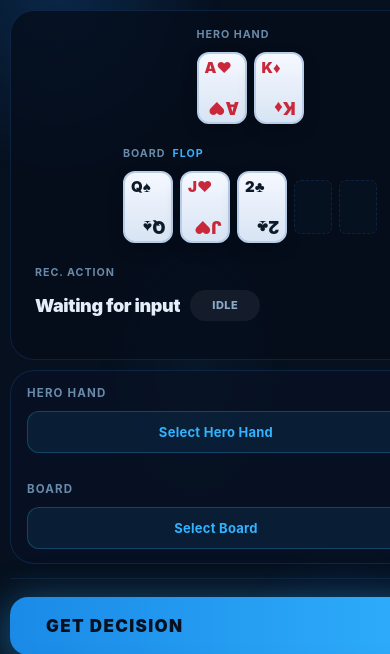
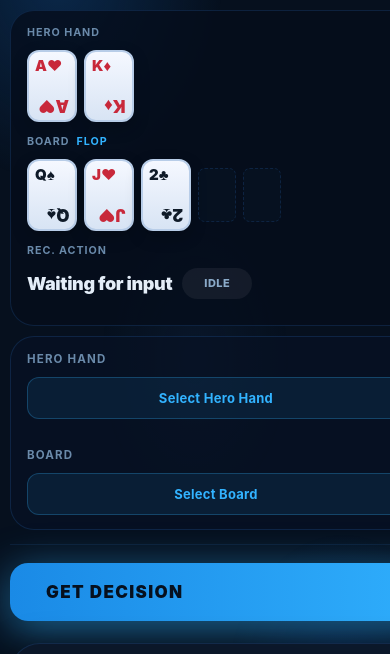
Before and after one commit to luzon123/EquiEdgeAI, a Flask app: page /app in a window 390 px wide. Shown: the part 63-717 px from the top of the page. Run offline with Flask 3, Linux system fonts and the light colour scheme; a user stored in the database is signed in.

Commit message:
fix the mobile layout#2

```diff
--- a/templates/app.html
+++ b/templates/app.html
@@ -2,7 +2,7 @@
 {% block title %}Engine{% endblock %}
 
 {% block extra_head %}
-<link rel="stylesheet" href="{{ url_for('static', filename='css/styles.css') }}?v=3" />
+<link rel="stylesheet" href="{{ url_for('static', filename='css/styles.css') }}?v=4" />
 <style>
 /* ── Mode toggle bar ──────────────────────────────────────── */
 .mode-toggle-bar {
@@ -247,7 +247,8 @@
   border-color: rgba(50, 179, 255, 0.48);
   box-shadow: 0 0 14px rgba(50, 179, 255, 0.14);
 }
-@media (max-width: 640px) {
+@media (max-width: 820px) {
+  /* Stack card selectors vertically on all phones (was 640px — too late) */
   .card-sel-area { flex-direction: column; gap: 14px; padding: 14px 16px; }
   .card-sel-group { width: 100%; }
 }
@@ -276,10 +277,39 @@
   font-size: 11px;
   min-width: 70px;
 }
-@media (max-width: 640px) {
-  .gsb-rec-seg { width: 100%; }
-  .gsb-rec-body { min-height: auto; }
-  .gsb-rec-seg .hero-text { font-size: 18px; max-width: none; }
+@media (max-width: 820px) {
+  /*
+   * ROOT CAUSE FIX:
+   * The inline <style> has higher CSS cascade priority than styles.css.
+   * styles.css @media 820px tries to override .game-state-bar gap/padding/min-height
+   * but the inline base rules silently win. We must declare the overrides HERE
+   * (inside the inline style) to ensure they actually apply on mobile.
+   */
+  .game-state-bar {
+    gap: 12px;
+    padding: 14px 16px;
+    min-height: auto;
+  }
+  /*
+   * flex-shrink: 0 means segments never shrink below content width.
+   * Without an explicit width, Hero Hand (~120px) sits alone in a ~355px row,
+   * making the layout look left-shifted. Setting width: 100% forces each
+   * segment to fill its row — creating a clean, balanced vertical stack.
+   */
+  .gsb-segment {
+    width: 100%;
+    flex-shrink: 1;
+  }
+  .gsb-cards     { min-height: auto; }
+  .gsb-rec-seg   { width: 100%; flex-shrink: 1; }
+  .gsb-rec-body  { min-height: auto; }
+  .gsb-rec-seg .hero-text {
+    font-size: 18px;
+    max-width: none;
+    white-space: normal;
+    overflow: visible;
+    text-overflow: clip;
+  }
 }
 
 /* ── Fast sizing badge ────────────────────────────────────── */
```
